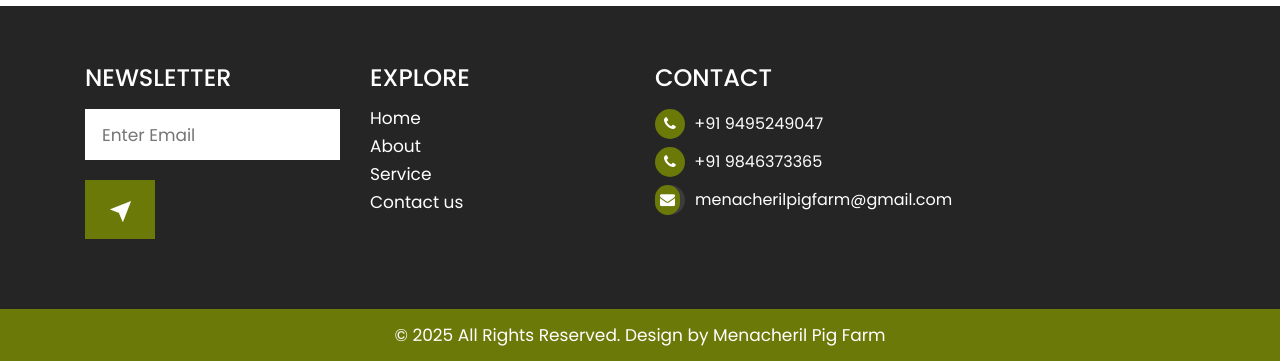
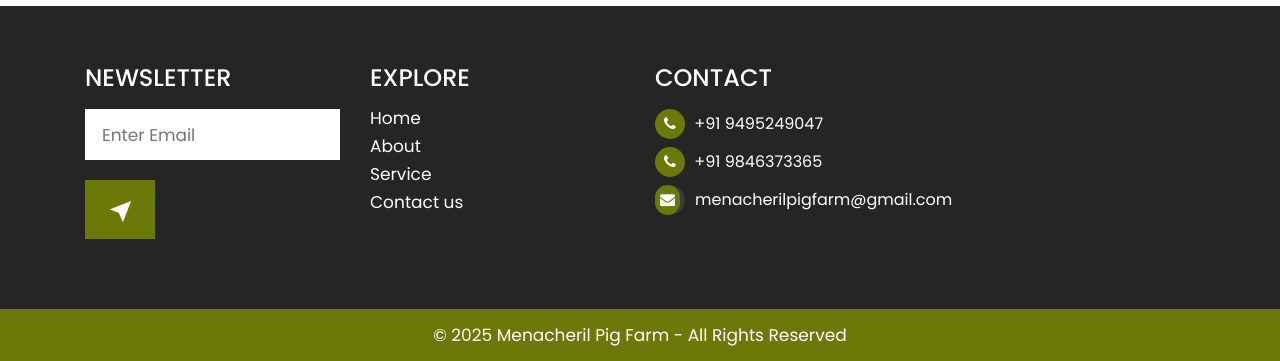
Before and after one commit to jose-shajan/Farm-website, a plain HTML site: page contact.html in a window 1280 px wide. Shown: the part 1229-1590 px from the top of the page. Drawn offline with Linux system fonts and the light colour scheme.

Commit message:
copright updated

```diff
--- a/contact.html
+++ b/contact.html
@@ -172,7 +172,7 @@
         <div class="container">
           <div class="row d_flex justify-content-center">
    <div class="col-md-12 text_align_center">
-      <p>© 2025 All Rights Reserved. Design by Menacheril Pig Farm</p>
+     <p>© 2025 Menacheril Pig Farm - All Rights Reserved</p>
    </div>
 </div>
 
```
Also changed, not shown: about.html (+1 -1 lines), index.html (+1 -1 lines), service.html (+1 -1 lines).
